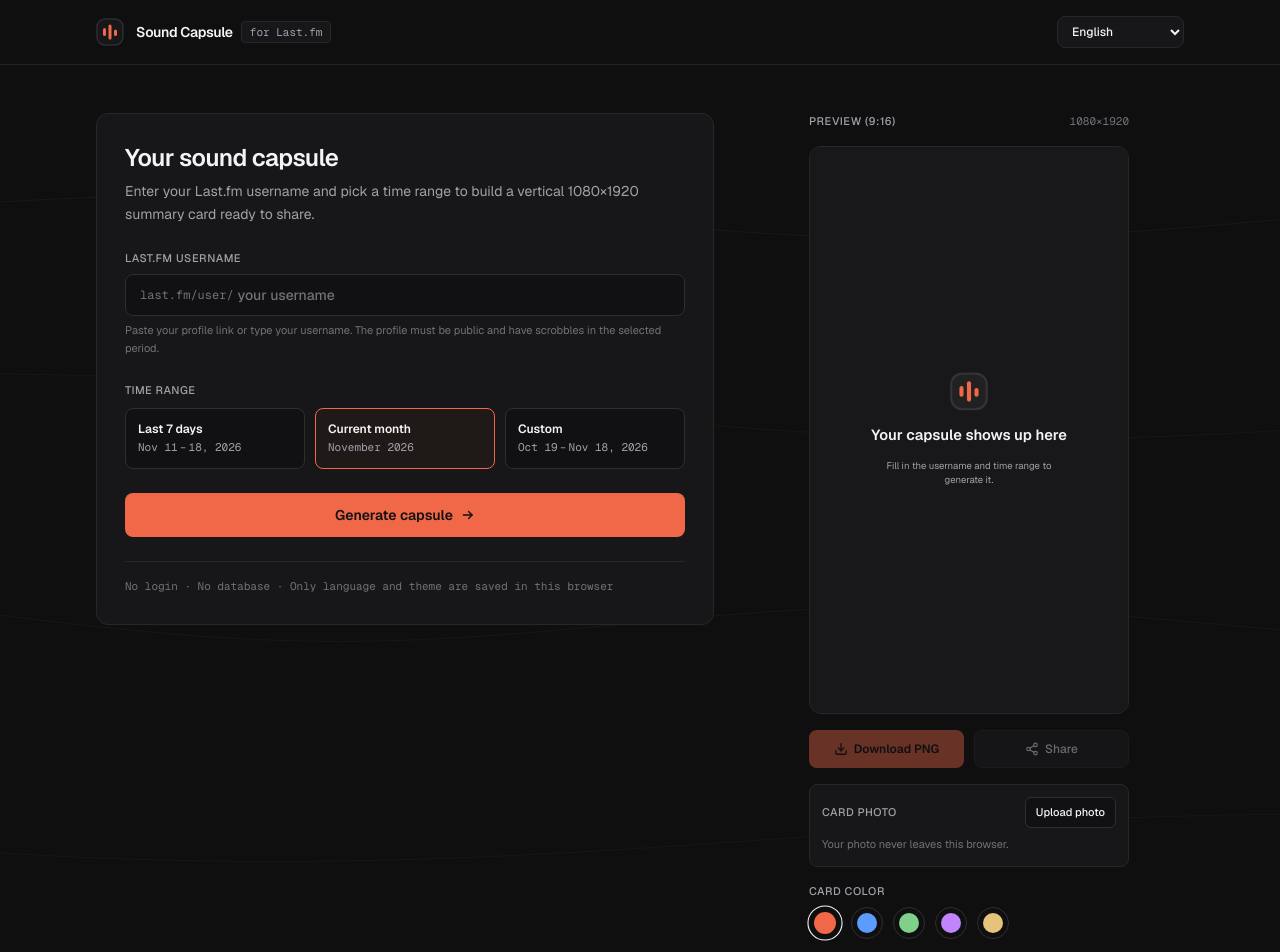
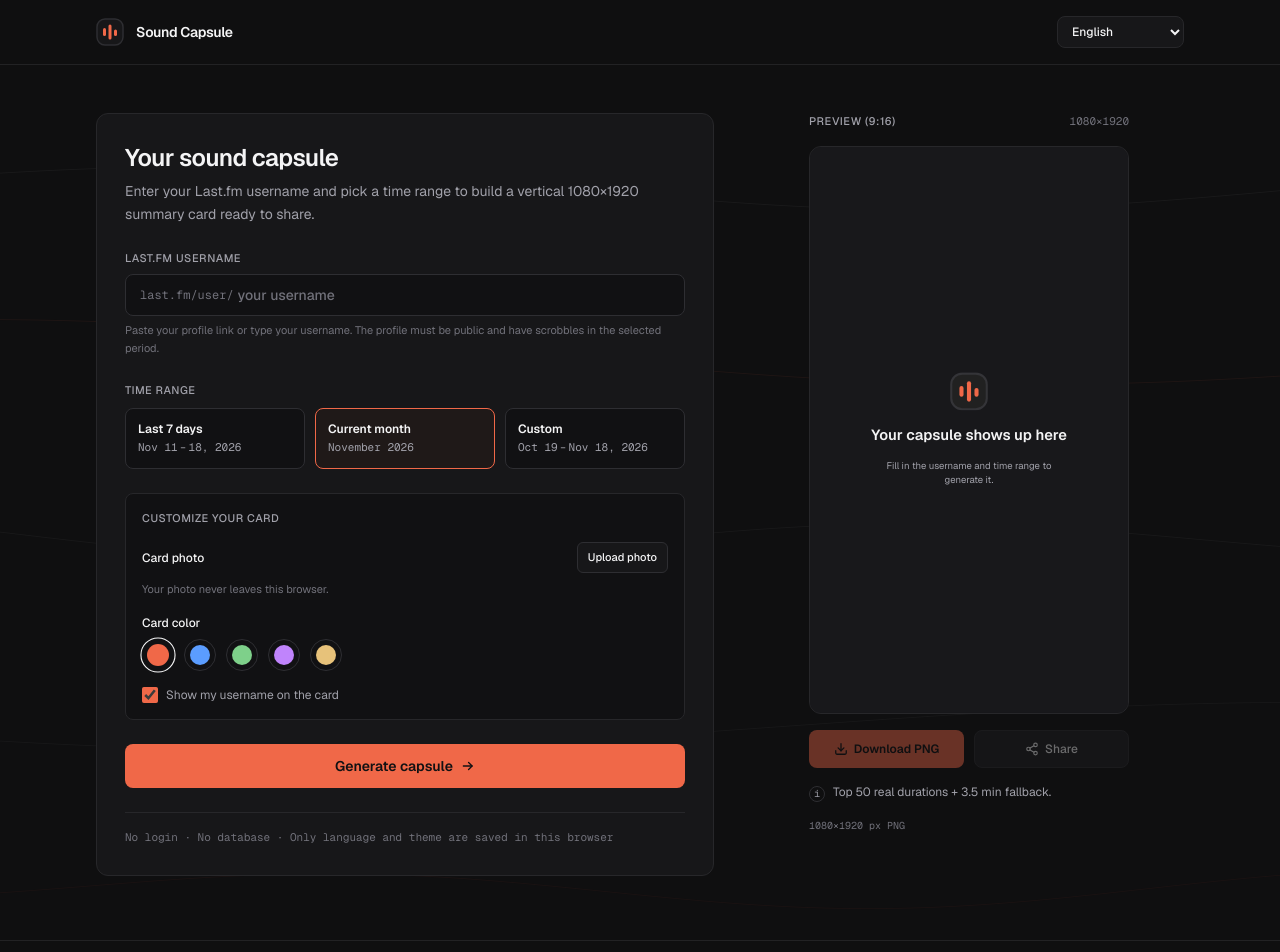
Before and after one commit to Ranieeery/sound-capsule, a Next.js app: page /en in a window 1280 px wide. Shown: the top 952 px of the page. Built offline with nearby package versions, Linux system fonts and the light colour scheme.

Commit message:
fix: polish card header, footer and editing controls
Close the estimate tooltip when clicking outside or pressing Escape, split the card credits into two rows, enlarge the card brand/logo, remove the header tagline, and move theme/photo/username controls into the form below the title.

```diff
--- a/components/CapsuleCard.tsx
+++ b/components/CapsuleCard.tsx
@@ -90,13 +90,13 @@ export function CapsuleCard({
             gap: 12,
           }}
         >
-          <div style={{ display: 'flex', alignItems: 'center', gap: 8, flexShrink: 0 }}>
-            <BrandMark size={22} surface="#171719" border="#343438" accent={theme.accent} />
+          <div style={{ display: 'flex', alignItems: 'center', gap: 10, flexShrink: 0 }}>
+            <BrandMark size={28} surface="#171719" border="#343438" accent={theme.accent} />
             <span
               style={{
-                fontSize: 15.5,
+                fontSize: 19,
                 fontWeight: 600,
-                letterSpacing: '-0.01em',
+                letterSpacing: '-0.02em',
                 color: '#f4f4f5',
               }}
             >
@@ -194,28 +194,37 @@ export function CapsuleCard({
           <div
             style={{
               display: 'flex',
-              alignItems: 'baseline',
-              justifyContent: 'space-between',
-              gap: 10,
-              marginTop: 8,
+              flexDirection: 'column',
+              gap: 3,
+              marginTop: 10,
               fontFamily: 'var(--font-mono)',
               fontSize: 9.5,
-              lineHeight: 1.3,
+              lineHeight: 1.35,
               color: '#71717a',
             }}
           >
-            <span
+            <div
               style={{
-                minWidth: 0,
-                overflow: 'hidden',
-                textOverflow: 'ellipsis',
-                whiteSpace: 'nowrap',
+                display: 'flex',
+                alignItems: 'baseline',
+                justifyContent: 'space-between',
+                gap: 16,
               }}
             >
-              Data from Last.fm
-              {showUsername ? ` · last.fm/user/${username}` : ''}
-            </span>
-            <span style={{ flexShrink: 0 }}>{siteHost}</span>
+              <span>Data from Last.fm</span>
+              <span style={{ flexShrink: 0 }}>{siteHost}</span>
+            </div>
+            {showUsername && (
+              <span
+                style={{
+                  overflow: 'hidden',
+                  textOverflow: 'ellipsis',
+                  whiteSpace: 'nowrap',
+                }}
+              >
+                last.fm/user/{username}
+              </span>
+            )}
           </div>
         </div>
       </div>
--- a/components/CapsuleStudio.tsx
+++ b/components/CapsuleStudio.tsx
@@ -140,10 +140,12 @@ export function CapsuleStudio() {
   );
   const [photoBusy, setPhotoBusy] = useState(false);
   const [photoError, setPhotoError] = useState<PhotoErrorCode | null>(null);
+  const [estimateOpen, setEstimateOpen] = useState(false);
 
   const abortRef = useRef<AbortController | null>(null);
   const cardRef = useRef<HTMLDivElement>(null);
   const photoInputRef = useRef<HTMLInputElement>(null);
+  const estimateRef = useRef<HTMLDetailsElement>(null);
 
   // Dates must be calculated in the visitor's timezone, which only exists after
   // hydration. Rendering them on the server would also bake the build date into
@@ -184,6 +186,30 @@ export function CapsuleStudio() {
     },
     [],
   );
+
+  // The estimate explanation is a <details> element; close it when the user
+  // clicks elsewhere or presses Escape.
+  useEffect(() => {
+    if (!estimateOpen) return;
+
+    function onPointerDown(event: PointerEvent) {
+      if (!estimateRef.current?.contains(event.target as Node)) {
+        setEstimateOpen(false);
+      }
+    }
+
+    function onKeyDown(event: KeyboardEvent) {
+      if (event.key === 'Escape') setEstimateOpen(false);
+    }
+
+    document.addEventListener('pointerdown', onPointerDown);
+    document.addEventListener('keydown', onKeyDown);
+
+    return () => {
+      document.removeEventListener('pointerdown', onPointerDown);
+      document.removeEventListener('keydown', onKeyDown);
+    };
+  }, [estimateOpen]);
 
   // While a custom range is selected, resolve the registration date so the UI
   // can validate and explain the minimum date before the user hits Generate.
@@ -710,6 +736,92 @@ export function CapsuleStudio() {
             </div>
           )}
 
+          {/* Card customization */}
+          <div className="space-y-4 rounded-lg border border-line bg-field p-4">
+            <span className="block text-[11px] font-medium uppercase tracking-wider text-muted">
+              {t('customizeTitle')}
+            </span>
+
+            <div className="space-y-2">
+              <div className="flex flex-wrap items-center justify-between gap-2">
+                <span className="text-xs font-medium text-fg">{t('photo.label')}</span>
+                <div className="flex items-center gap-2">
+                  <button
+                    type="button"
+                    onClick={() => photoInputRef.current?.click()}
+                    disabled={photoBusy || isBusy}
+                    className="rounded-md border border-line-strong bg-surface px-2.5 py-1.5 text-[11px] font-medium text-fg transition-colors hover:border-subtle disabled:cursor-wait disabled:opacity-50"
+                  >
+                    {uploadedPhoto ? t('photo.replace') : t('photo.upload')}
+                  </button>
+                  {uploadedPhoto && (
+                    <button
+                      type="button"
+                      onClick={removeUploadedPhoto}
+                      className="rounded-md border border-line bg-transparent px-2.5 py-1.5 text-[11px] text-muted transition-colors hover:text-fg"
+                    >
+                      {t('photo.remove')}
+                    </button>
+                  )}
+                </div>
+              </div>
+              <input
+                ref={photoInputRef}
+                type="file"
+                accept={PHOTO_ACCEPT_ATTRIBUTE}
+                onChange={onPhotoSelected}
+                className="sr-only"
+                aria-label={t('photo.upload')}
+              />
+              <p className="text-[11px] leading-relaxed text-subtle">{t('photo.privacy')}</p>
+              {photoErrorText && (
+                <p role="alert" className="text-[11px] text-accent">
+                  {photoErrorText}
+                </p>
+              )}
+            </div>
+
+            <div className="space-y-2">
+              <span className="block text-xs font-medium text-fg">{t('themeLabel')}</span>
+              <div className="flex items-center gap-2.5">
+                {CARD_THEMES.map((theme) => {
+                  const selected = theme.id === themeId;
+                  return (
+                    <button
+                      key={theme.id}
+                      type="button"
+                      onClick={() => onThemeChange(theme.id)}
+                      aria-label={theme.name}
+                      aria-pressed={selected}
+                      title={theme.name}
+                      className={`flex h-8 w-8 items-center justify-center rounded-full border transition-transform ${
+                        selected
+                          ? 'border-fg scale-110'
+                          : 'border-line-strong hover:scale-105'
+                      }`}
+                    >
+                      <span
+                        className="h-5 w-5 rounded-full"
+                        style={{ backgroundColor: theme.accent }}
+                      />
+                    </button>
+                  );
+                })}
+              </div>
+            </div>
+
+            <label className="flex items-center gap-2 text-xs text-muted">
+              <input
+                type="checkbox"
+                checked={showUsername}
+                onChange={(event) => setShowUsername(event.target.checked)}
+                className="h-4 w-4 rounded border-line-strong bg-field"
+                style={{ accentColor: '#F06848' }}
+              />
+              <span>{t('showUsername')}</span>
+            </label>
+          </div>
+
           {/* Submit + progress + feedback */}
           <div className="space-y-3">
             <button
@@ -877,90 +989,12 @@ export function CapsuleStudio() {
           </p>
         )}
 
-        <div className="w-full max-w-[320px] space-y-2 rounded-lg border border-line bg-surface p-3">
-          <div className="flex flex-wrap items-center justify-between gap-2">
-            <span className="text-[11px] font-medium uppercase tracking-wider text-muted">
-              {t('photo.label')}
-            </span>
-            <div className="flex items-center gap-2">
-              <button
-                type="button"
-                onClick={() => photoInputRef.current?.click()}
-                disabled={photoBusy || isBusy}
-                className="rounded-md border border-line-strong bg-field px-2.5 py-1.5 text-[11px] font-medium text-fg transition-colors hover:border-subtle disabled:cursor-wait disabled:opacity-50"
-              >
-                {uploadedPhoto ? t('photo.replace') : t('photo.upload')}
-              </button>
-              {uploadedPhoto && (
-                <button
-                  type="button"
-                  onClick={removeUploadedPhoto}
-                  className="rounded-md border border-line bg-transparent px-2.5 py-1.5 text-[11px] text-muted transition-colors hover:text-fg"
-                >
-                  {t('photo.remove')}
-                </button>
-              )}
-            </div>
-          </div>
-          <input
-            ref={photoInputRef}
-            type="file"
-            accept={PHOTO_ACCEPT_ATTRIBUTE}
-            onChange={onPhotoSelected}
-            className="sr-only"
-            aria-label={t('photo.upload')}
-          />
-          <p className="text-[11px] leading-relaxed text-subtle">{t('photo.privacy')}</p>
-          {photoErrorText && (
-            <p role="alert" className="text-[11px] text-accent">
-              {photoErrorText}
-            </p>
-          )}
-        </div>
-
-        <div className="w-full max-w-[320px] space-y-2">
-          <span className="block text-[11px] font-medium uppercase tracking-wider text-muted">
-            {t('themeLabel')}
-          </span>
-          <div className="flex items-center gap-2.5">
-            {CARD_THEMES.map((theme) => {
-              const selected = theme.id === themeId;
-              return (
-                <button
-                  key={theme.id}
-                  type="button"
-                  onClick={() => onThemeChange(theme.id)}
-                  aria-label={theme.name}
-                  aria-pressed={selected}
-                  title={theme.name}
-                  className={`flex h-8 w-8 items-center justify-center rounded-full border transition-transform ${
-                    selected
-                      ? 'border-fg scale-110'
-                      : 'border-line-strong hover:scale-105'
-                  }`}
-                >
-                  <span
-                    className="h-5 w-5 rounded-full"
-                    style={{ backgroundColor: theme.accent }}
-                  />
-                </button>
-              );
-            })}
-          </div>
-        </div>
-
-        <label className="flex w-full max-w-[320px] items-center gap-2 text-xs text-muted">
-          <input
-            type="checkbox"
-            checked={showUsername}
-            onChange={(event) => setShowUsername(event.target.checked)}
-            className="h-4 w-4 rounded border-line-strong bg-field"
-            style={{ accentColor: '#F06848' }}
-          />
-          <span>{t('showUsername')}</span>
-        </label>
-
-        <details className="group relative w-full max-w-[320px] text-xs text-muted">
+        <details
+          ref={estimateRef}
+          open={estimateOpen}
+          onToggle={(event) => setEstimateOpen(event.currentTarget.open)}
+          className="group relative w-full max-w-[320px] text-xs text-muted"
+        >
           <summary className="flex cursor-pointer list-none items-start gap-2 rounded-md text-left transition-colors hover:text-fg [&::-webkit-details-marker]:hidden">
             <span className="mt-0.5 flex h-4 w-4 shrink-0 items-center justify-center rounded-full border border-line-strong font-mono text-[10px] leading-none text-muted">
               i
--- a/components/SiteHeader.tsx
+++ b/components/SiteHeader.tsx
@@ -32,14 +32,9 @@ export function SiteHeader() {
       <div className="mx-auto flex h-16 w-full max-w-6xl items-center justify-between gap-4 px-5 sm:px-8">
         <div className="flex min-w-0 items-center gap-3">
           <BrandMark size={28} />
-          <div className="flex min-w-0 items-center gap-2">
-            <span className="truncate text-sm font-semibold tracking-tight text-fg">
-              {t('brand')}
-            </span>
-            <span className="hidden shrink-0 rounded border border-line bg-surface px-2 py-0.5 font-mono text-[11px] text-muted sm:inline">
-              {t('forLastfm')}
-            </span>
-          </div>
+          <span className="truncate text-sm font-semibold tracking-tight text-fg">
+            {t('brand')}
+          </span>
         </div>
 
         <div className="flex shrink-0 items-center gap-2">
--- a/messages/de.json
+++ b/messages/de.json
@@ -96,7 +96,8 @@
         "invalid_image": "Dieses Bild konnte nicht gelesen werden.",
         "unknown": "Dieses Foto konnte nicht verwendet werden."
       }
-    }
+    },
+    "customizeTitle": "Karte personalisieren"
   },
   "Card": {
     "title": "Meine Sound-Kapsel für {period}",
--- a/messages/en.json
+++ b/messages/en.json
@@ -96,7 +96,8 @@
         "invalid_image": "This image could not be read.",
         "unknown": "This photo could not be used."
       }
-    }
+    },
+    "customizeTitle": "Customize your card"
   },
   "Card": {
     "title": "My sound capsule for {period}",
--- a/messages/es.json
+++ b/messages/es.json
@@ -96,7 +96,8 @@
         "invalid_image": "No se pudo leer esta imagen.",
         "unknown": "No se pudo usar esta foto."
       }
-    }
+    },
+    "customizeTitle": "Personaliza tu tarjeta"
   },
   "Card": {
     "title": "Mi cápsula de sonido de {period}",
--- a/messages/fr.json
+++ b/messages/fr.json
@@ -96,7 +96,8 @@
         "invalid_image": "Impossible de lire cette image.",
         "unknown": "Impossible d'utiliser cette photo."
       }
-    }
+    },
+    "customizeTitle": "Personnalisez votre carte"
   },
   "Card": {
     "title": "Ma capsule sonore de {period}",
--- a/messages/it.json
+++ b/messages/it.json
@@ -96,7 +96,8 @@
         "invalid_image": "Impossibile leggere questa immagine.",
         "unknown": "Impossibile usare questa foto."
       }
-    }
+    },
+    "customizeTitle": "Personalizza la card"
   },
   "Card": {
     "title": "La mia capsula sonora di {period}",
--- a/messages/ja.json
+++ b/messages/ja.json
@@ -96,7 +96,8 @@
         "invalid_image": "この画像を読み込めませんでした。",
         "unknown": "この写真を使用できませんでした。"
       }
-    }
+    },
+    "customizeTitle": "カードをカスタマイズ"
   },
   "Card": {
     "title": "{period}のサウンドカプセル",
--- a/messages/pt.json
+++ b/messages/pt.json
@@ -96,7 +96,8 @@
         "invalid_image": "Não foi possível ler essa imagem.",
         "unknown": "Não foi possível usar essa foto."
       }
-    }
+    },
+    "customizeTitle": "Personalize seu card"
   },
   "Card": {
     "title": "Minha cápsula de som de {period}",
```
